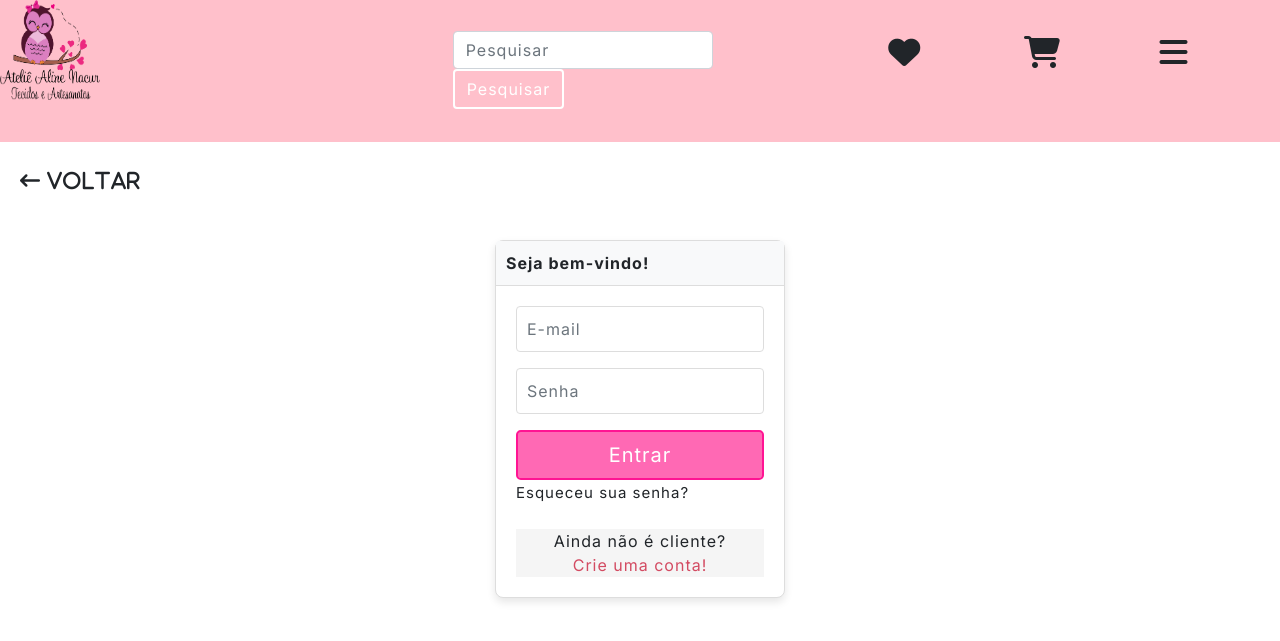
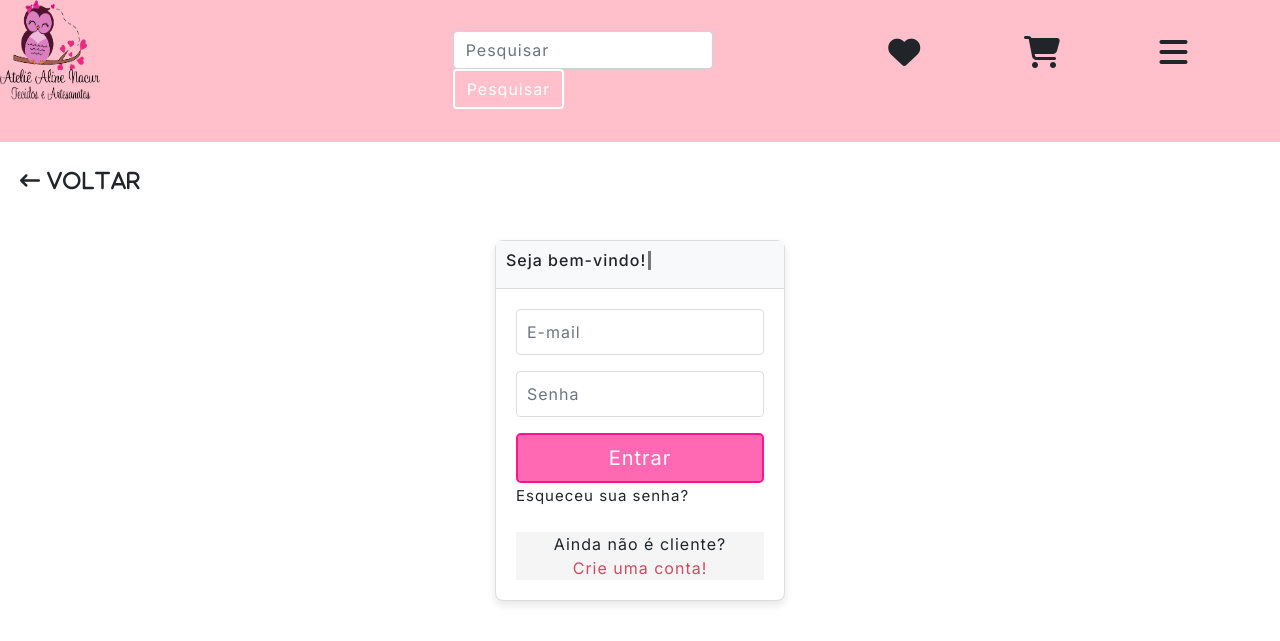
Before and after one commit to Ribino-Verdadeiro/codigo-principal, a PHP site: page / in a window 1280 px wide. Shown: the top 641 px of the page. Run offline with PHP 8.4, Linux system fonts and the light colour scheme; some libraries are stand-ins or nearby versions.

Commit message:
Add files via upload

```diff
--- a/homeaqui.php
+++ b/homeaqui.php
@@ -21,7 +21,7 @@
   <div class="carousel-inner">
 
     <div class="carousel-item active" align='center'>
-      <img class='imagem' class="d-block w-100" src="assets/img1.png" alt="First slide">
+      <img class='imagem' class="d-block w-100" src="assets/imagem-prin.png" alt="First slide">
     </div>
 
     <div class="carousel-item" align='center'>
--- a/index.php
+++ b/index.php
@@ -27,7 +27,7 @@ include 'styleCabelho.php';
 
             <div class="card">
                 <div class="card-header">
-                    Seja bem-vindo!
+                    <h6 id='bem'> Seja bem-vindo!</h6>
                 </div>
 
 
--- a/style.css
+++ b/style.css
@@ -82,3 +82,24 @@
     text-align: center;
     border: 2px solid black;
 }
+
+#bem{
+    border-right: 4px solid;
+    white-space: nowrap;
+    width: 14ch;
+    overflow: hidden;
+    animation: animaTexto steps(14) 2s, animaMarcador 0.5s linear infinite;
+
+}
+
+@keyframes animaMarcador{
+    50%{
+        border-right: transparent;
+    }
+}
+
+@keyframes animaTexto{
+    0%{
+        width: 0;
+    }
+}
```
